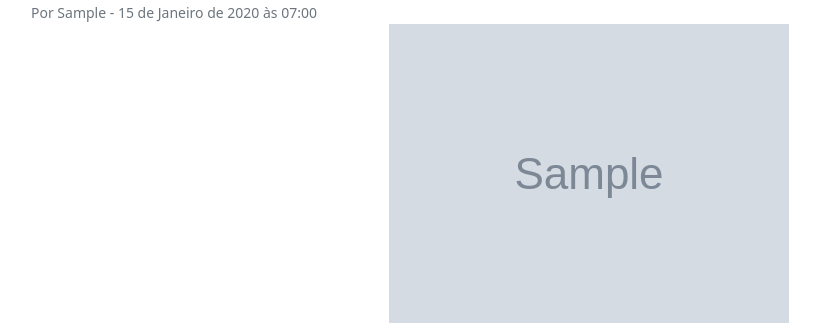
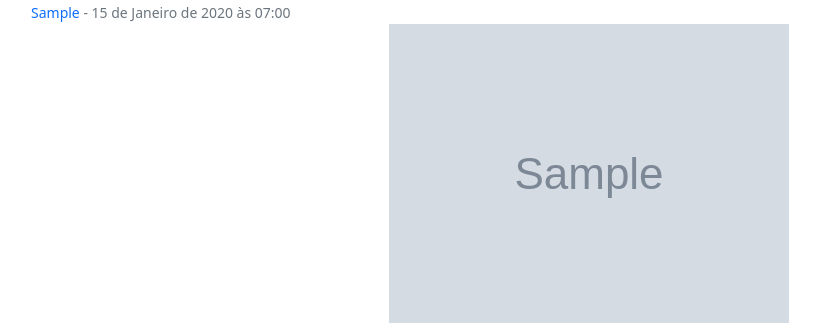
Before and after one commit to wbin01/webprofile, a Django app: a page that uses templates/content.html in a window 1280 px wide. Shown: the part 56-379 px from the top of the page, without its empty margins (51-871 px from the left). Run offline with Django 4.2, Linux system fonts and the light colour scheme; tables that the repository leaves empty hold one stand-in row (values such as "Sample post"); grey boxes marked "Sample" are stand-in pictures; some libraries are stand-ins or nearby versions.

Commit message:
post username link

```diff
--- a/templates/content.html
+++ b/templates/content.html
@@ -18,7 +18,7 @@
         {% endif %}
         {% endif %}
 
-        <small class="text-muted">Por {{ post.user.first_name }} - {{ post.publication_date }}</small>
+        <small class="text-muted"><a href="{% url 'dashboard' post.user.username %}" class="text-decoration-none">{{ post.user.first_name }}</a> - {{ post.publication_date }}</small>
 
         {% if user.is_authenticated and user.id == post.user.id %}
         <a href="{% url 'edit' post.url_title post.id url_context %}" type="button" class="btn btn-light active text-dark border border-0 btn-sm">
--- a/templates/index.html
+++ b/templates/index.html
@@ -33,7 +33,7 @@
               </div>
           </a>
             <div class="card-footer">
-            <small class="text-muted">{{ post.user.first_name }} - {{ post.publication_date }}</small>
+                <small class="text-muted"><a href="{% url 'dashboard' post.user.username %}" class="text-decoration-none">{{ post.user.first_name }}</a> - {{ post.publication_date }}</small>
             {% if user.is_authenticated and user.id == post.user.id %}
             <a href="{% url 'edit' post.url_title post.id url_context %}" type="button" class="btn btn-light active text-dark border border-0 btn-sm">
                 <i class="bi bi-pen-fill"></i>
```
